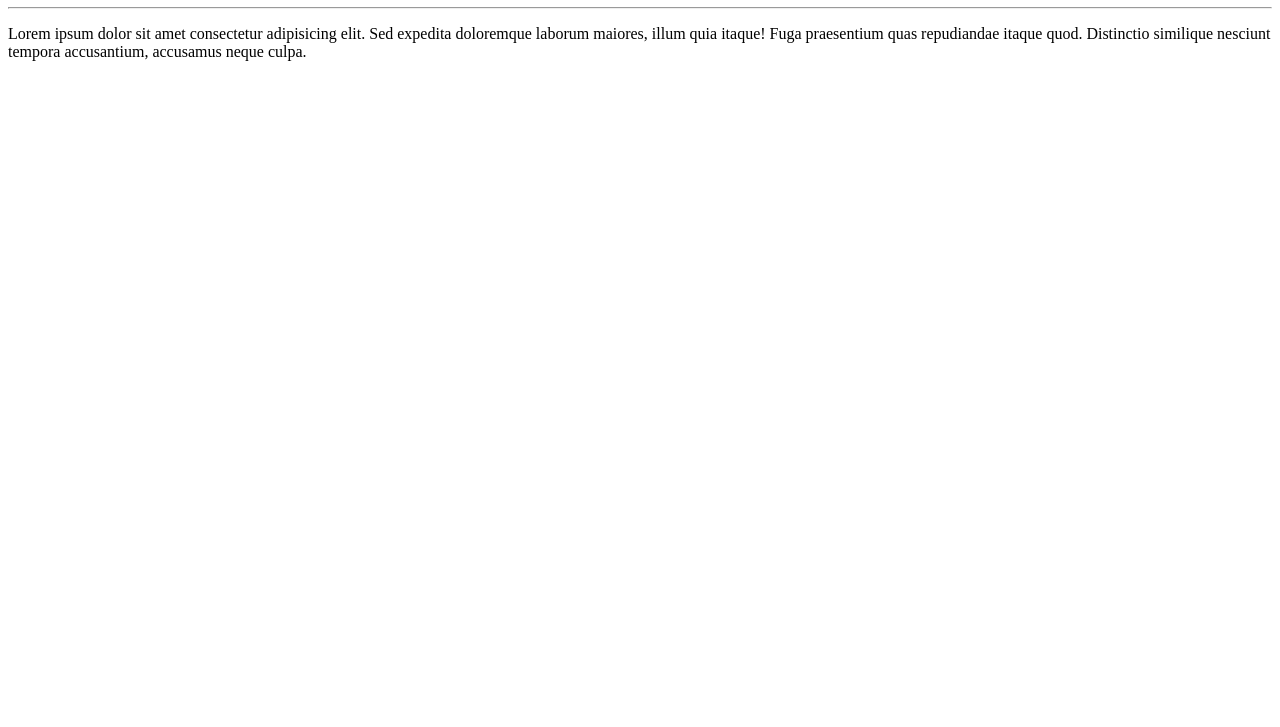
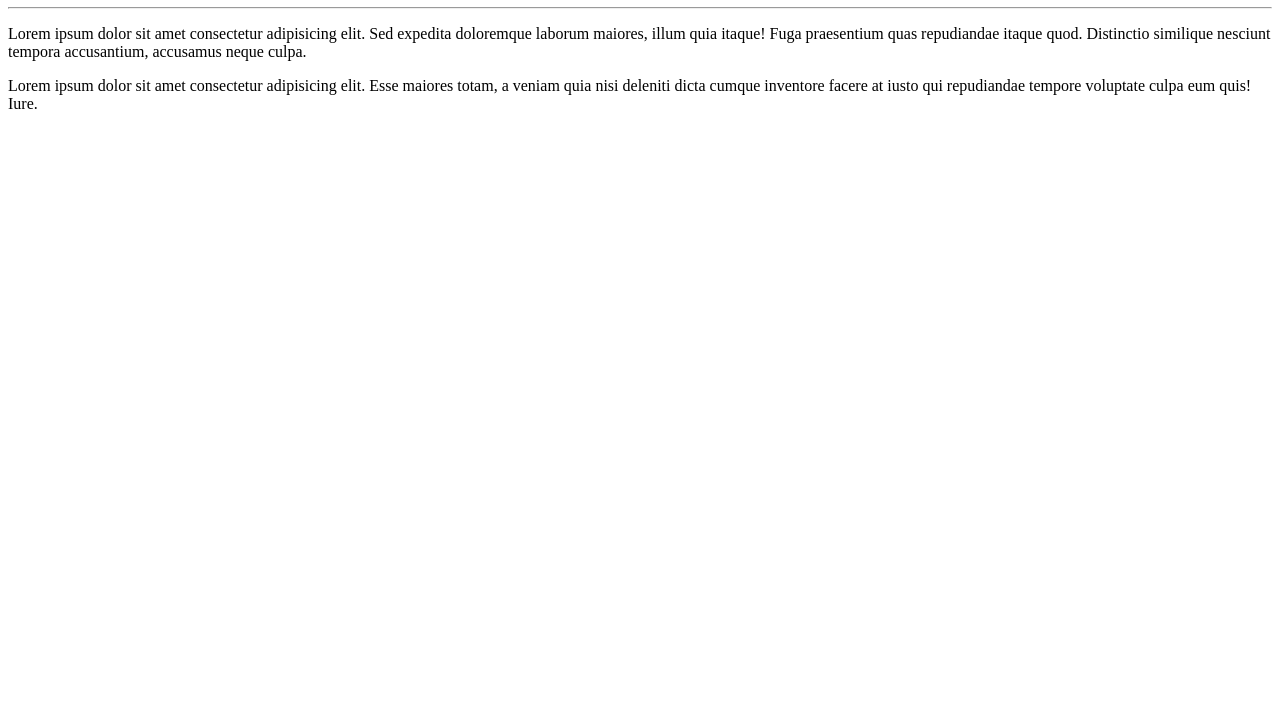
Before and after one commit to MiMiCampos/Ola-Mundo, a plain HTML site: page site_exemplo/index.html in a window 1280 px wide. Shown: the part 73-800 px from the top of the page. Drawn offline with Linux system fonts and the light colour scheme.

Commit message:
Parágrafo Lorem adicionado

```diff
--- a/site_exemplo/index.html
+++ b/site_exemplo/index.html
@@ -9,5 +9,6 @@
     <h1>Olá, Mundo!</h1>
     <hr>
     <p>Lorem ipsum dolor sit amet consectetur adipisicing elit. Sed expedita doloremque laborum maiores, illum quia itaque! Fuga praesentium quas repudiandae itaque quod. Distinctio similique nesciunt tempora accusantium, accusamus neque culpa.</p>
+    <p>Lorem ipsum dolor sit amet consectetur adipisicing elit. Esse maiores totam, a veniam quia nisi deleniti dicta cumque inventore facere at iusto qui repudiandae tempore voluptate culpa eum quis! Iure.</p>
 </body>
 </html>
```
